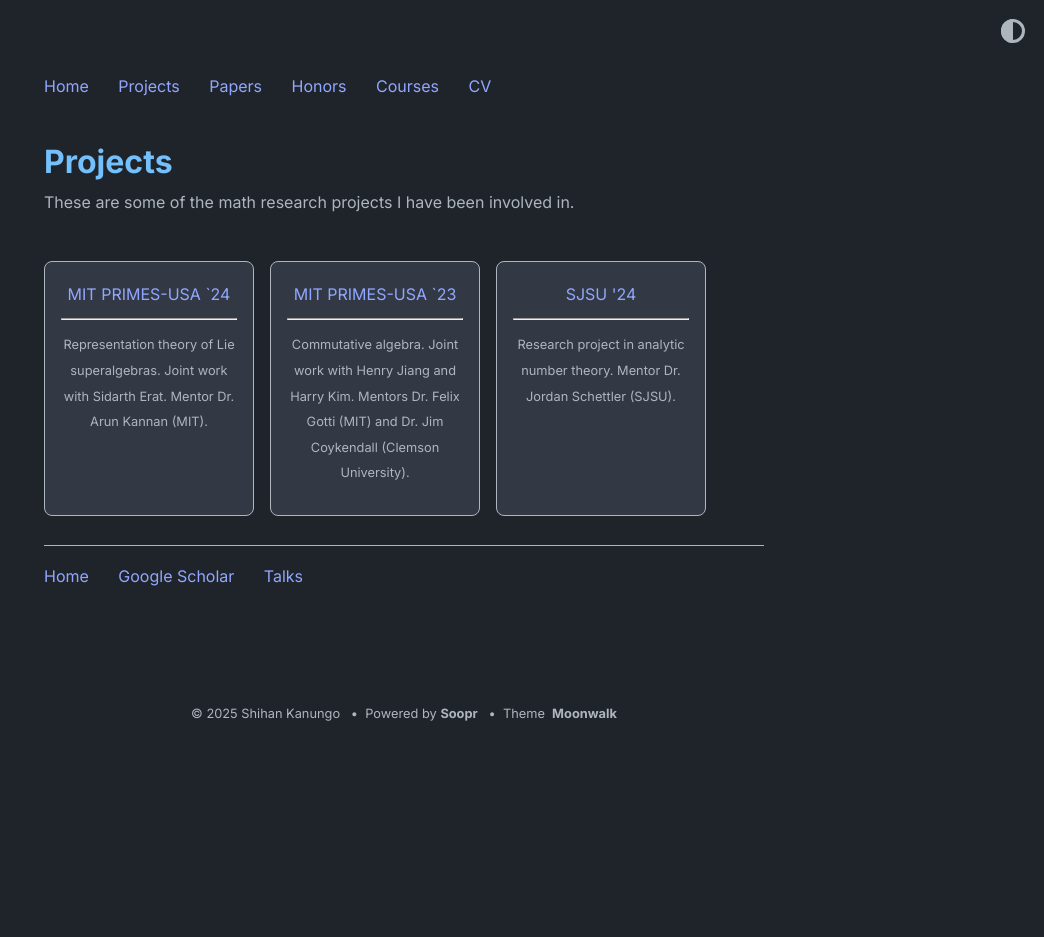
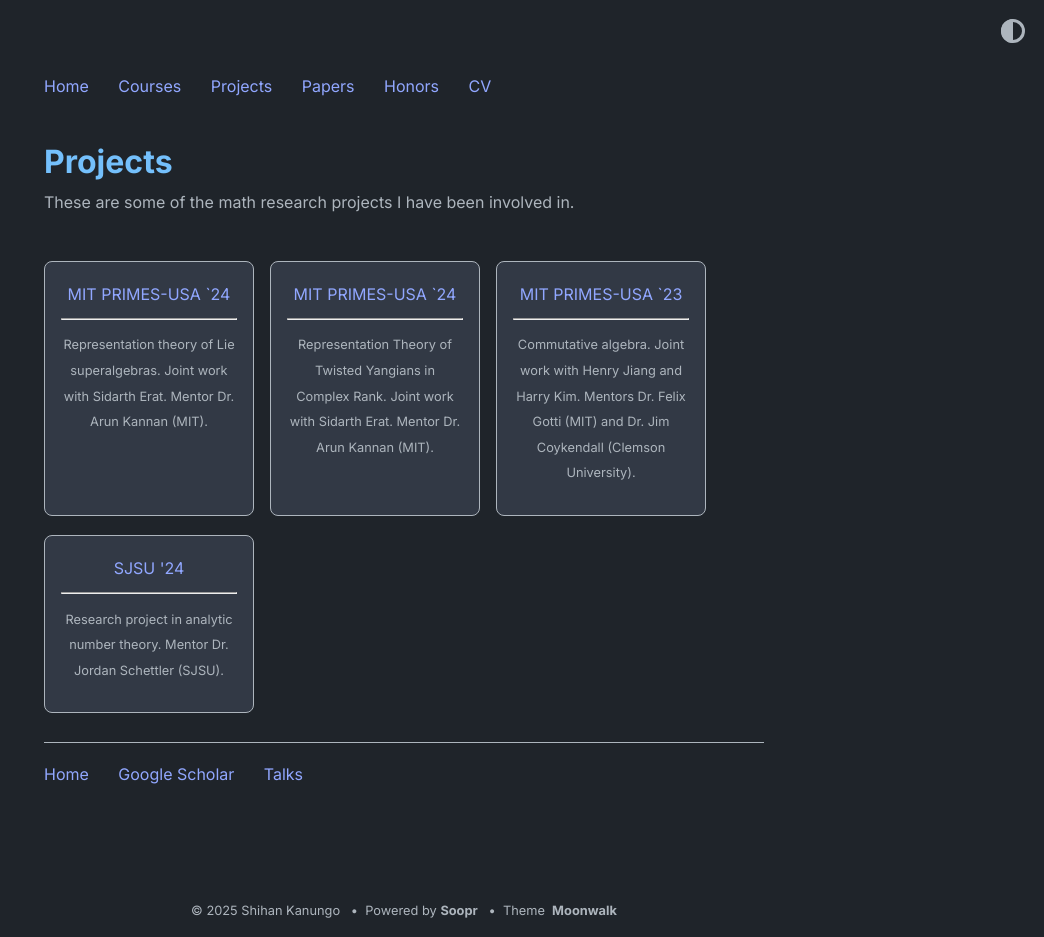
Before and after one commit to shihankanungo/shihankanungo.github.io, a Jekyll site: the page built from projects.md, in a window 1280 px wide. Shown: the whole page, without its empty margins (236-1280 px from the left). Built offline with Jekyll 4.4.1, drawn with Linux system fonts in a browser that asks for light colours; before the commit the page ends 900 px from its top, so only the background shows below that.

Commit message:
Update home.yml

```diff
--- a/_data/home.yml
+++ b/_data/home.yml
@@ -2,8 +2,8 @@ navbar_entries:
   - title: Home
     url: https://shihankanungo.github.io/
 
-  # - title: About
-  #   url: about
+  - title: Courses
+    url: courses
 
   - title: Projects
     url: projects
@@ -14,16 +14,20 @@ navbar_entries:
   - title: Honors
     url: honors
 
-  - title: Courses
-    url: courses
-
   - title: CV
     url: cv-2024.pdf
+
+  # - title: About
+  #   url: about
 
 project_entries:
   - title: MIT PRIMES-USA `24
     url: https://arxiv.org/pdf/2409.02422
     desc: Representation theory of Lie superalgebras. Joint work with Sidarth Erat. Mentor Dr. Arun Kannan (MIT).
+
+  - title: MIT PRIMES-USA `24
+    url: https://arxiv.org/pdf/1805.11639
+    desc: Representation Theory of Twisted Yangians in Complex Rank. Joint work with Sidarth Erat. Mentor Dr. Arun Kannan (MIT).
 
   - title: MIT PRIMES-USA `23
     url: https://arxiv.org/pdf/2307.09645
```
